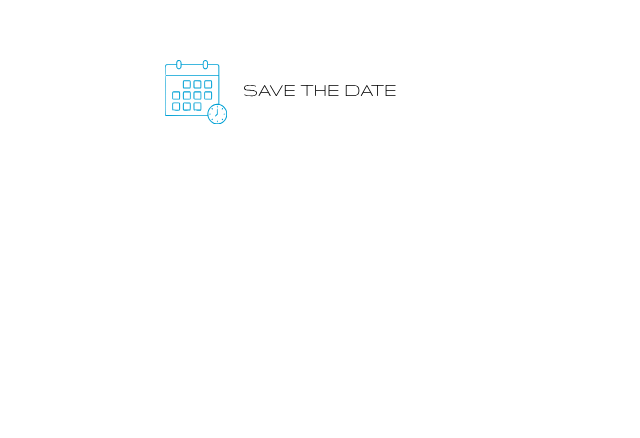
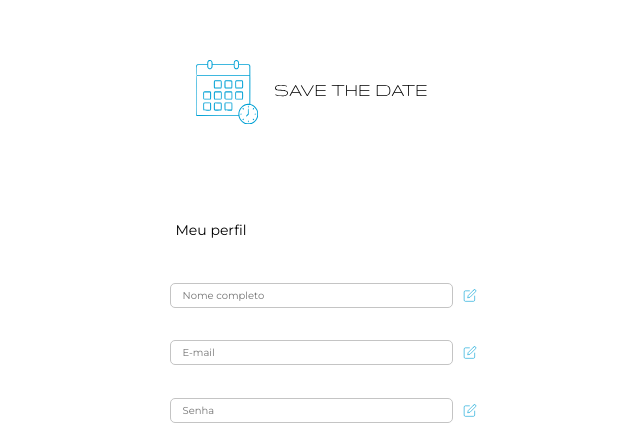
Before and after one commit to marianaccn/save-the-date, a React (Create React App) app: page /profilePage in a window 1280 px wide. Shown: the part 362-800 px from the top of the page, without its empty margins (317-957 px from the left). Built offline with nearby package versions, Linux system fonts and the light colour scheme; a web font is replaced by a local one.

Commit message:
Adiciona pagina meu perfil

```diff
--- a/src/App.tsx
+++ b/src/App.tsx
@@ -16,7 +16,7 @@ import '@ionic/react/css/display.css';
 import { GlobalStyle } from './styles/global';
 // import { Routes } from './routes';
 import '@ionic/react/css/core.css';
-import { IonApp, IonRouterOutlet } from '@ionic/react';
+import { IonApp, IonContent, IonRouterOutlet } from '@ionic/react';
 import { IonReactRouter } from '@ionic/react-router';
 import { Route } from 'react-router';
 import { HomePage } from './components/Pages/HomePage';
@@ -28,6 +28,7 @@ import { RegistrationPage } from './components/Pages/RegistrationPage';
 export function App() {
   return (
     <IonApp>
+      <IonContent>
         <IonReactRouter>
           <IonRouterOutlet>
             <Route exact path="/registrationPage">
@@ -47,6 +48,8 @@ export function App() {
             </Route>
           </IonRouterOutlet>
         </IonReactRouter>
+      </IonContent>
+
       <GlobalStyle />
     </IonApp>
   );
--- /dev/null
+++ b/src/components/EditItemBlue/index.tsx
@@ -0,0 +1,5 @@
+import editBlue from '../../assets/editBlue.svg';
+
+export function EditItemBlue() {
+  return <img src={editBlue} alt="save the date" />;
+}
--- /dev/null
+++ b/src/components/EditItemBlue/styles.ts
@@ -0,0 +1,5 @@
+import styled from 'styled-components';
+
+export const EditItemBlue = styled.img`
+  max-width: 16px;
+`;
--- a/src/components/Pages/LoginPage/index.tsx
+++ b/src/components/Pages/LoginPage/index.tsx
@@ -1,5 +1,5 @@
 import { LogoLight } from '../../LogoLight';
-import { PreviousImg } from '../../Previous';
+import { PreviousWhite } from '../../PreviousWhite';
 import {
   Container,
   ContainerButton,
@@ -36,7 +36,7 @@ export function LoginPage() {
             type="button"
             onClick={() => history.push('/landingPage')}
           >
-            <PreviousImg />
+            <PreviousWhite />
           </PreviousButton>
         </Footer>
       </Content>
--- a/src/components/Pages/ProfilePage/index.tsx
+++ b/src/components/Pages/ProfilePage/index.tsx
@@ -3,19 +3,64 @@ import {
   Content,
   ContainerInputs,
   ContainerProfile,
+  Input,
+  ContainerElements,
+  Footer,
+  PreviousButton,
 } from './styles';
 import { LogoBlue } from '../../LogoBlue';
+import { EditItemBlue } from '../../EditItemBlue';
+import { useHistory } from 'react-router';
+import { PreviousBlack } from '../../PreviousBlack';
+import { IonContent } from '@ionic/react';
 
 export function ProfilePage() {
+  const history = useHistory();
+
   return (
+    <IonContent>
       <Container>
         <Content>
           <LogoBlue />
           <ContainerProfile>
             <h1>Meu perfil</h1>
-          <ContainerInputs></ContainerInputs>
+            <ContainerInputs>
+              <ContainerElements>
+                <Input type="text" placeholder="Nome completo" />
+                <EditItemBlue />
+              </ContainerElements>
+
+              <ContainerElements>
+                <Input type="text" placeholder="E-mail" />
+                <EditItemBlue />
+              </ContainerElements>
+
+              <ContainerElements>
+                <Input type="text" placeholder="Senha" />
+                <EditItemBlue />
+              </ContainerElements>
+
+              <ContainerElements>
+                <Input type="text" placeholder="Data de nascimento" />
+                <EditItemBlue />
+              </ContainerElements>
+
+              <ContainerElements>
+                <Input type="text" placeholder="Contato" />
+                <EditItemBlue />
+              </ContainerElements>
+            </ContainerInputs>
           </ContainerProfile>
         </Content>
+        <Footer>
+          <PreviousButton
+            type="button"
+            onClick={() => history.push('/homePage')}
+          >
+            <PreviousBlack />
+          </PreviousButton>
+        </Footer>
       </Container>
+    </IonContent>
   );
 }
--- a/src/components/Pages/ProfilePage/styles.ts
+++ b/src/components/Pages/ProfilePage/styles.ts
@@ -11,7 +11,7 @@ export const Content = styled.div`
   align-items: center;
   display: flex;
   flex-direction: column;
-  margin: 0 37px 0 45px;
+  margin: 0 auto;
   max-width: 1128px;
   padding-top: 33%;
 `;
@@ -19,9 +19,9 @@ export const Content = styled.div`
 export const ContainerProfile = styled.div`
   background: var(--white);
   display: flex;
-  height: 60vh;
+  height: 57vh;
   flex-direction: column;
-  margin-top: 30%;
+  margin: 25% 0 10%;
   width: 100%;
 
   h1 {
@@ -37,6 +37,47 @@ export const ContainerInputs = styled.div`
   flex-direction: column;
   height: 160px;
   justify-content: space-between;
-  margin-top: 40%;
+  margin-top: 11%;
   max-width: 1128px;
+  height: 32vh;
 `;
+
+export const ContainerElements = styled.div`
+  display: flex;
+  flex-direction: row;
+  width: 100%;
+`;
+
+export const Input = styled.input`
+  border-radius: 5px;
+  border: 1px solid var(--gray);
+  color: var(--black);
+  font-family: 'Montserrat', sans-serif;
+  font-size: 10px;
+  font-weight: 400;
+  height: 25px;
+  padding-left: 12px;
+  width: 293px;
+  margin-right: 3%;
+
+  &placeholder {
+    color: var(--black);
+    font-family: 'Montserrat', sans-serif;
+    font-size: 10px;
+    font-weight: 400;
+  }
+`;
+
+export const Footer = styled.div`
+  display: flex;
+  justify-content: flex-start;
+  width: 100%;
+  height: 5vh;
+  margin: 0 5%;
+  padding-bottom: 10px;
+`;
+
+export const PreviousButton = styled.button`
+  background-color: var(--white);
+  border: none;
+`;
--- /dev/null
+++ b/src/components/PreviousBlack/index.tsx
@@ -0,0 +1,5 @@
+import previousBlackImg from '../../assets/previousBlack.svg';
+
+export function PreviousBlack() {
+  return <img src={previousBlackImg} alt="previous button" />;
+}
--- a/src/components/Previous/styles.ts
+++ b/src/components/PreviousBlack/styles.ts
@@ -1,5 +1,5 @@
 import styled from 'styled-components';
 
-export const PreviousButton = styled.img`
+export const PreviousWhite = styled.img`
   max-width: 80px;
 `;
--- a/src/components/Previous/index.tsx
+++ b/src/components/PreviousWhite/index.tsx
@@ -1,5 +1,5 @@
 import previousImg from '../../assets/previous.svg';
 
-export function PreviousImg() {
+export function PreviousWhite() {
   return <img src={previousImg} alt="previoous button" />;
 }
--- /dev/null
+++ b/src/components/PreviousWhite/styles.ts
@@ -0,0 +1,5 @@
+import styled from 'styled-components';
+
+export const PreviousWhite = styled.img`
+  max-width: 80px;
+`;
--- a/src/styles/global.ts
+++ b/src/styles/global.ts
@@ -6,8 +6,9 @@ export const GlobalStyle = createGlobalStyle`
         --blue: #00a1d4;
         --graphite: #212121;
         --graphite-light: #2f2727;
-        --black: #0000;
+        --black: #000;
         --green: #1FAE7B;
+        --gray:#C4C4C4;
     }
 
     * {
```
Also changed, not shown: src/assets/previousBlack.svg (added). Lines whose indentation alone changed are shown as unchanged.
